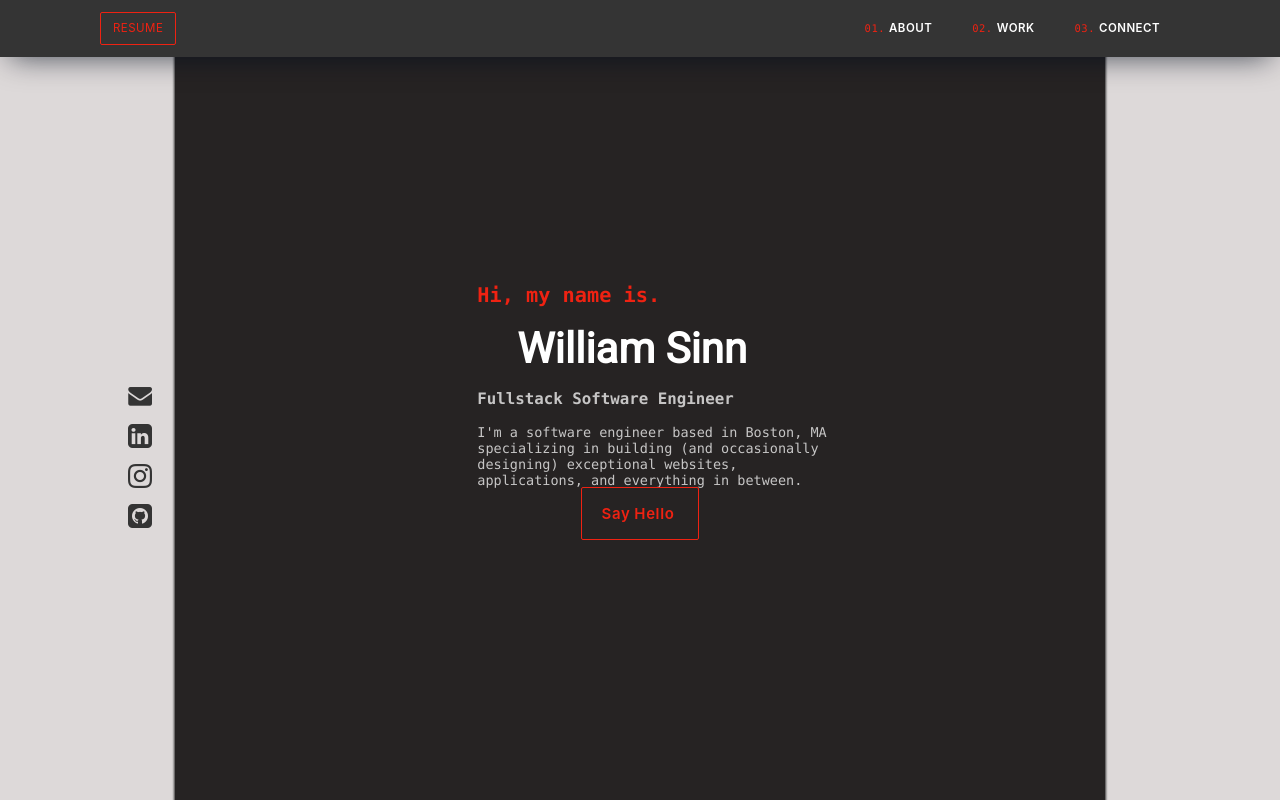
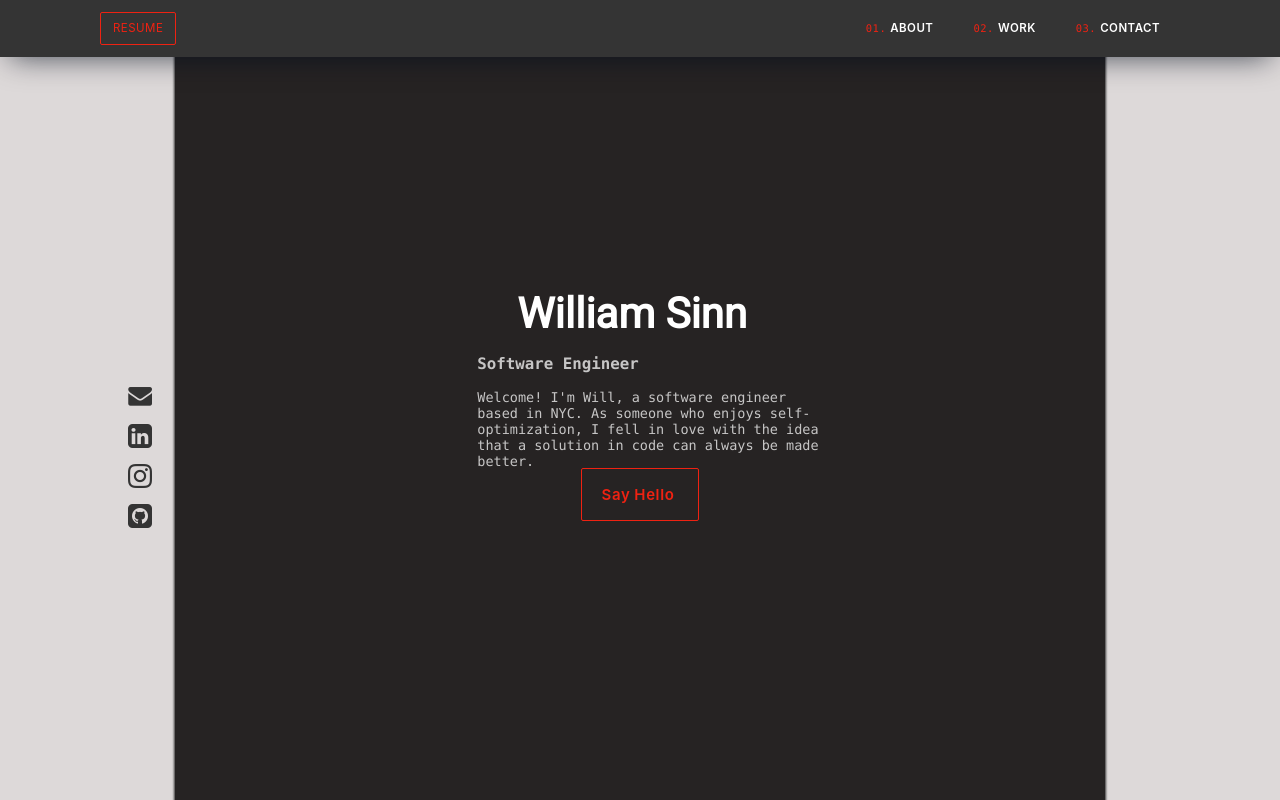
Before and after one commit to willsinn/ws-portfolio, a React (Create React App) app: page / in a window 1280 px wide. Shown: the top 800 px of the page. Built offline with nearby package versions, Linux system fonts and the light colour scheme; a web font is replaced by a local one.

Commit message:
add desc

```diff
--- a/src/components/ConnectPage.js
+++ b/src/components/ConnectPage.js
@@ -1,6 +1,7 @@
 import React from "react";
 import Contact from "./Contact";
 import { contactMethods } from "../utils/static.js";
+import { connectParagraph } from "../utils/desc.js";
 
 const ConnectPage = () => {
   const contact = contactMethods().filter((c) => c.method === "email");
@@ -11,12 +12,13 @@ const ConnectPage = () => {
         <div className="main-content">
           <div className="section-header">
             <h3 className="section-title-label">03.</h3>
-            <h3>Expanding your network? Lets</h3>
+            <h3>Expanding your network? Let's</h3>
           </div>
-          <h2 className="name">Get connected</h2>
+          <h2 className="name">Get Connected</h2>
           <div className="row col-1">
             <p>
-              I'm currently looking for opportunities that highlight my skillset
+              As a person who believes in collaborative solutions, I'm currently
+              looking to join and compliment a developer team.
             </p>
           </div>
           <Contact contact={contact[0]} content={"Contact Me"} />
--- a/src/components/LandingPage.js
+++ b/src/components/LandingPage.js
@@ -1,6 +1,6 @@
 import React from "react";
 import Contact from "./Contact";
-import { contactMethods } from "../utils/static.js";
+import { contactMethods, abtSummary } from "../utils/static.js";
 
 const LandingPage = () => {
   const ct = contactMethods().filter((c) => c.method === "email");
@@ -9,17 +9,13 @@ const LandingPage = () => {
     <div className="landing">
       <section className="main">
         <div className="main-content">
-          <h1>Hi, my name is.</h1>
+          {/* <h1>Hi, my name is.</h1> */}
           <h2 className="name">William Sinn</h2>
           <h3>
-            <span>Fullstack Software Engineer</span>
+            <span>Software Engineer</span>
           </h3>
           <div>
-            <p>
-              I'm a software engineer based in Boston, MA specializing in
-              building (and occasionally designing) exceptional websites,
-              applications, and everything in between.
-            </p>
+            <p>{abtSummary()}</p>
           </div>
           <Contact contact={ct[0]} content={"Say Hello"} />
         </div>
--- a/src/components/Navbar.js
+++ b/src/components/Navbar.js
@@ -1,7 +1,7 @@
 import React from "react";
 import { resumeUrl } from "../utils/static.js";
 
-const navItems = ["about", "work", "connect"];
+const navItems = ["about", "work", "contact"];
 
 const Navbar = () => {
   const renderNavItems = () => {
--- a/src/utils/static.js
+++ b/src/utils/static.js
@@ -5,7 +5,7 @@ export const abtBrand = () => {
 
 export const abtSummary = () => {
   const txt =
-    "Welcome! I'm Will, a software engineer based in NYC. As someone who enjoys self-optimization, I fell in love with the idea that a solution in code can always be made better.";
+    "\n\n Welcome! I'm Will, a software engineer based in NYC. As someone who enjoys self-optimization, I fell in love with the idea that a solution in code can always be made better.";
   return txt;
 };
 export const abtMission = () => {
```
Also changed, not shown: src/utils/desc.js (added).
